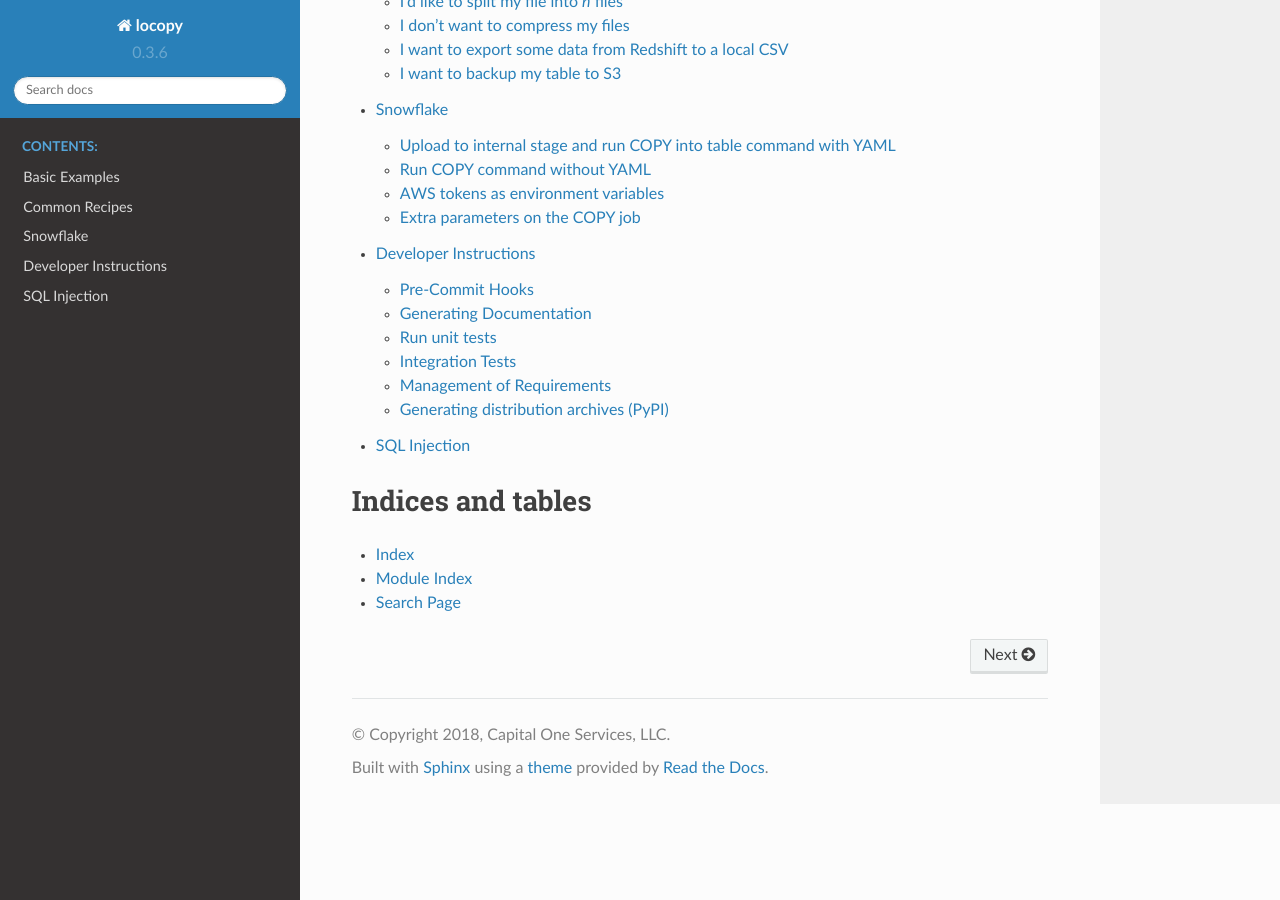
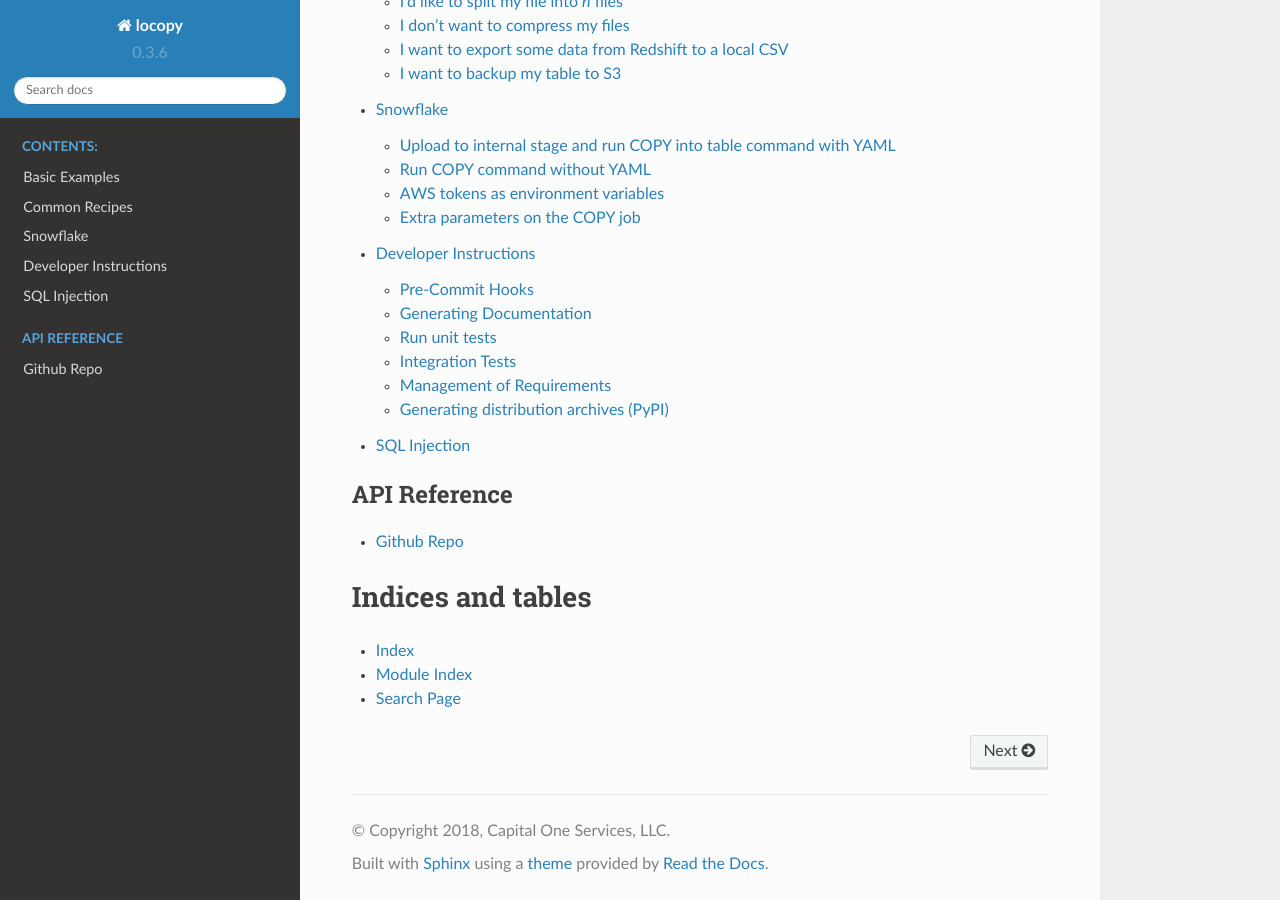
Before and after one commit to capitalone/locopy, a Sphinx documentation site: the page built from docs/source/index.rst, in a window 1280 px wide and 900 px high, scrolled down 3403 px. Built offline with Sphinx 7.4.7 and the Read the Docs theme 2.0.0, drawn with Linux system fonts in a browser that asks for light colours; pages that are not in the unit, such as notebooks, are missing from menus.

Commit message:
tweaking index to add API ref section

```diff
--- a/docs/source/index.rst
+++ b/docs/source/index.rst
@@ -14,7 +14,13 @@
    Snowflake <snowflake>
    Developer Instructions <developer>
    SQL Injection <sql_injection>
+
+.. toctree::
+   :maxdepth: 4
+   :caption: API Reference
+
    API Reference <api/modules>
+   Github Repo <https://github.com/capitalone/Data-Load-and-Copy-using-Python>
 
 
 Indices and tables
```
Also changed, not shown: .pre-commit-config.yaml.
